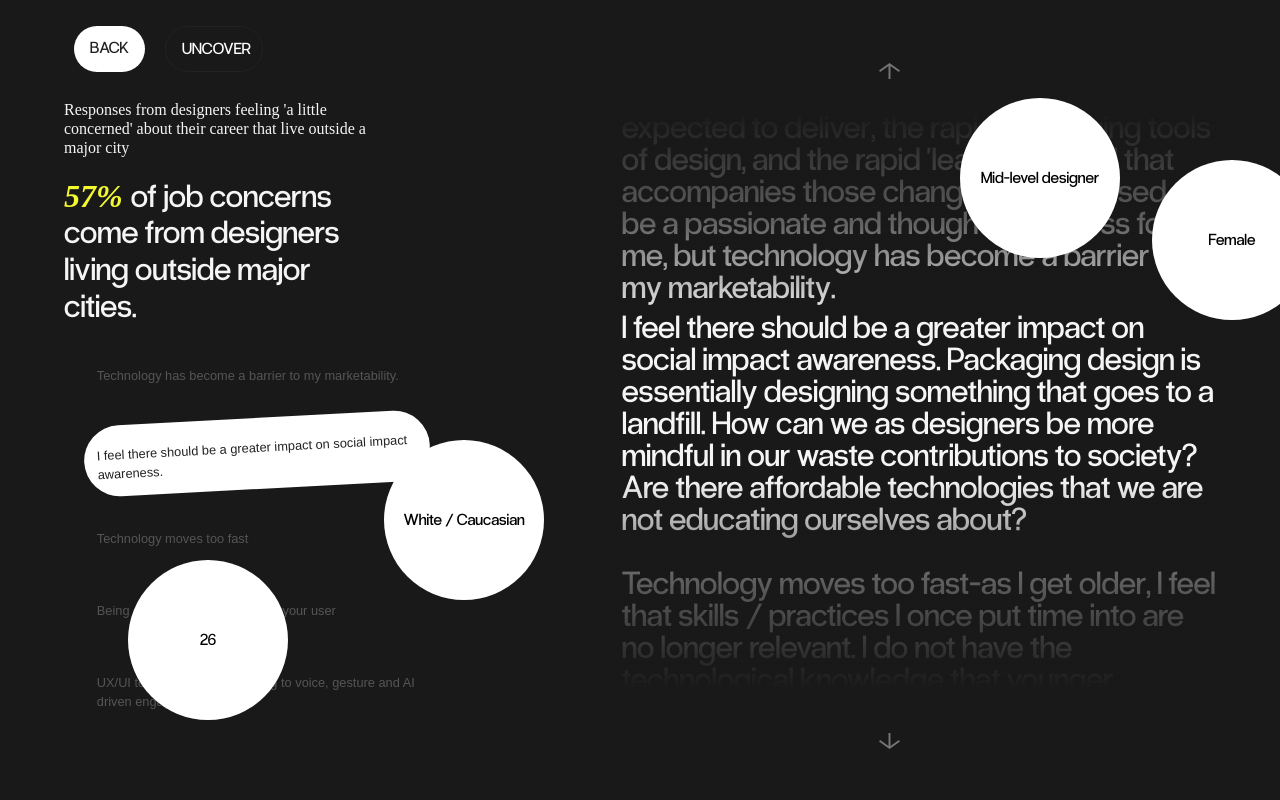
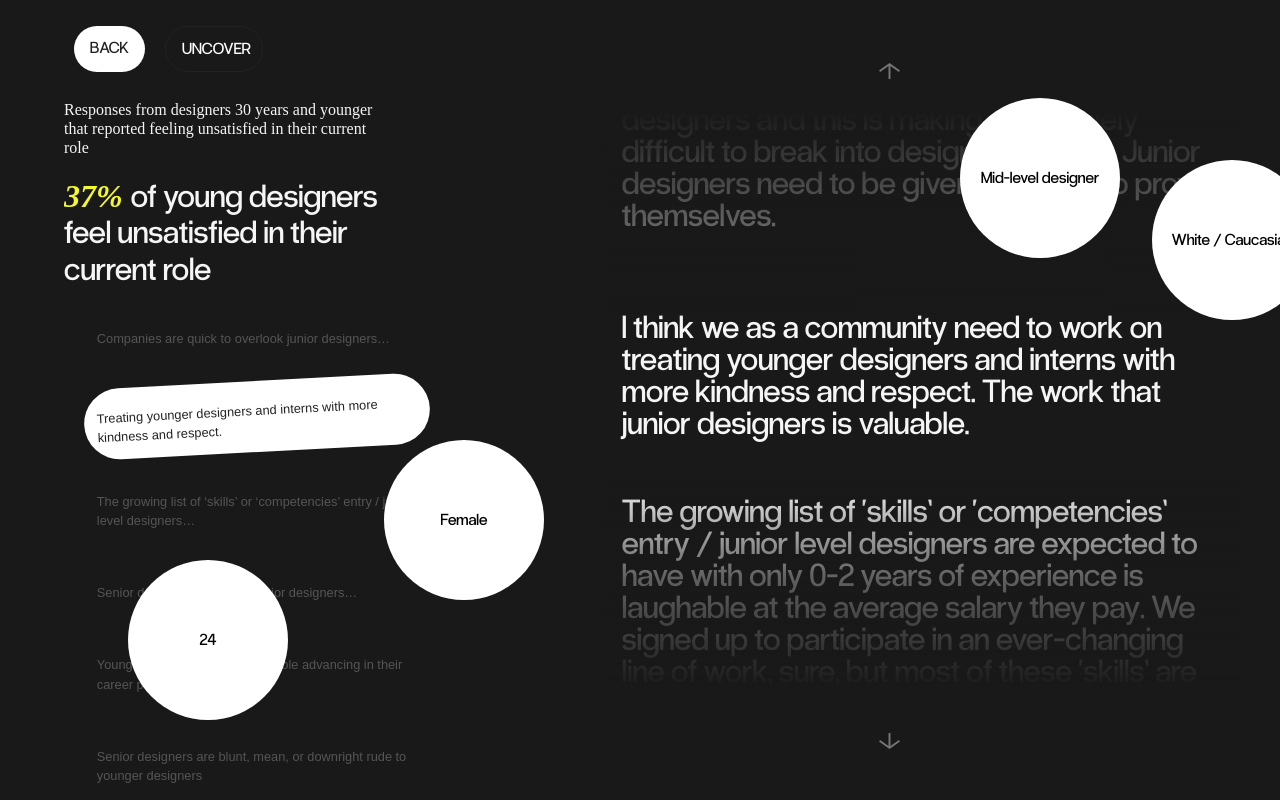
Before and after one commit to Grimeysz/AIGA-Census, a plain HTML site: page C-satisfaction.html in a window 1280 px wide. Shown: the top 800 px of the page. Drawn offline with nearby package versions, Linux system fonts and the light colour scheme; a web font is replaced by a local one.

Commit message:
relinked json files

```diff
--- a/C-satisfaction.html
+++ b/C-satisfaction.html
@@ -29,8 +29,8 @@
 
      <div class="quotes-wrapper">
        <div class="quotes-navigation">
-         <div><h2>Responses from designers feeling 'a little concerned' about their career that live outside a major city</h2 ></div>
-         <div><h5><span class="yellow">57% </span>of job concerns come from designers living outside major cities.</h5></div>
+         <div><h2>Responses from designers 30 years and younger that reported feeling unsatisfied in their current role</h2 ></div>
+         <div><h5><span class="yellow">37% </span>of young designers feel unsatisfied in their current role</h5></div>
          <div class="quote-link"></div>
          <div class="quote-link"></div>
          <div class="quote-link"></div>
@@ -96,7 +96,7 @@
       return response.json();
   })
   .then(function (data) {
-      jsonData = data[6];
+      jsonData = data[9];
     appendData(jsonData);
 // tiny slider
     let slider = tns({
--- a/json/quotes.json
+++ b/json/quotes.json
@@ -569,7 +569,7 @@
       {
         "quote": "The growing list of ‘skills’ or ‘competencies’ entry / junior level designers are expected to have with only 0-2 years of experience is laughable at the average salary they pay. We signed up to participate in an ever-changing line of work, sure, but most of these ‘skills’ are separate disciplines entirely that require years of work, focus and mentoring in order to become proficient.",
         "summary": "The growing list of ‘skills’ or ‘competencies’ entry / junior level designers…",
-        "age": 33,
+        "age": 30,
         "race": "White / Caucasian",
         "gender": "Male",
         "role": "Senior designer"
```
Also changed, not shown: C-big-cities.html (+1 -1 lines), C-family.html (+1 -1 lines).
